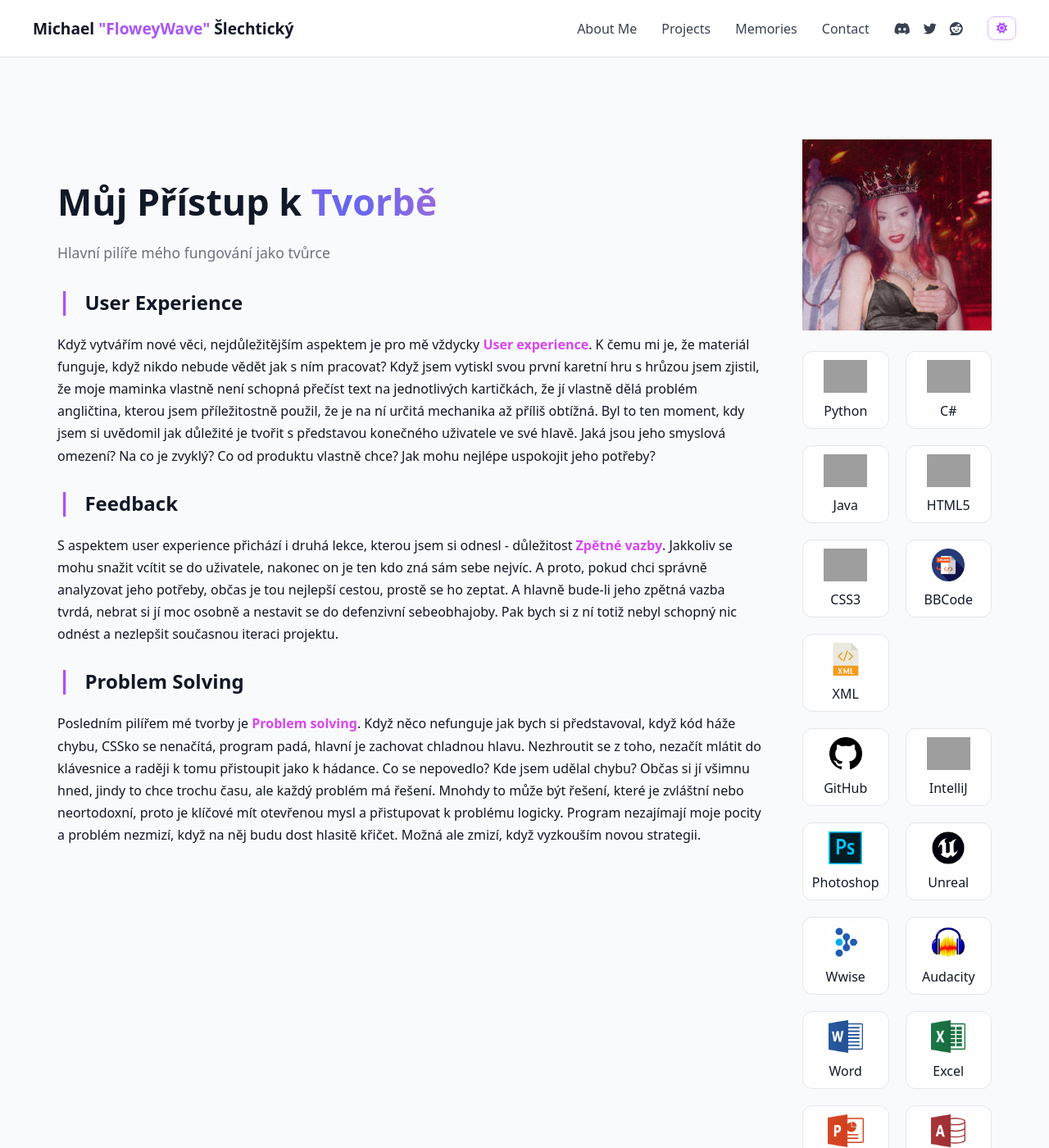
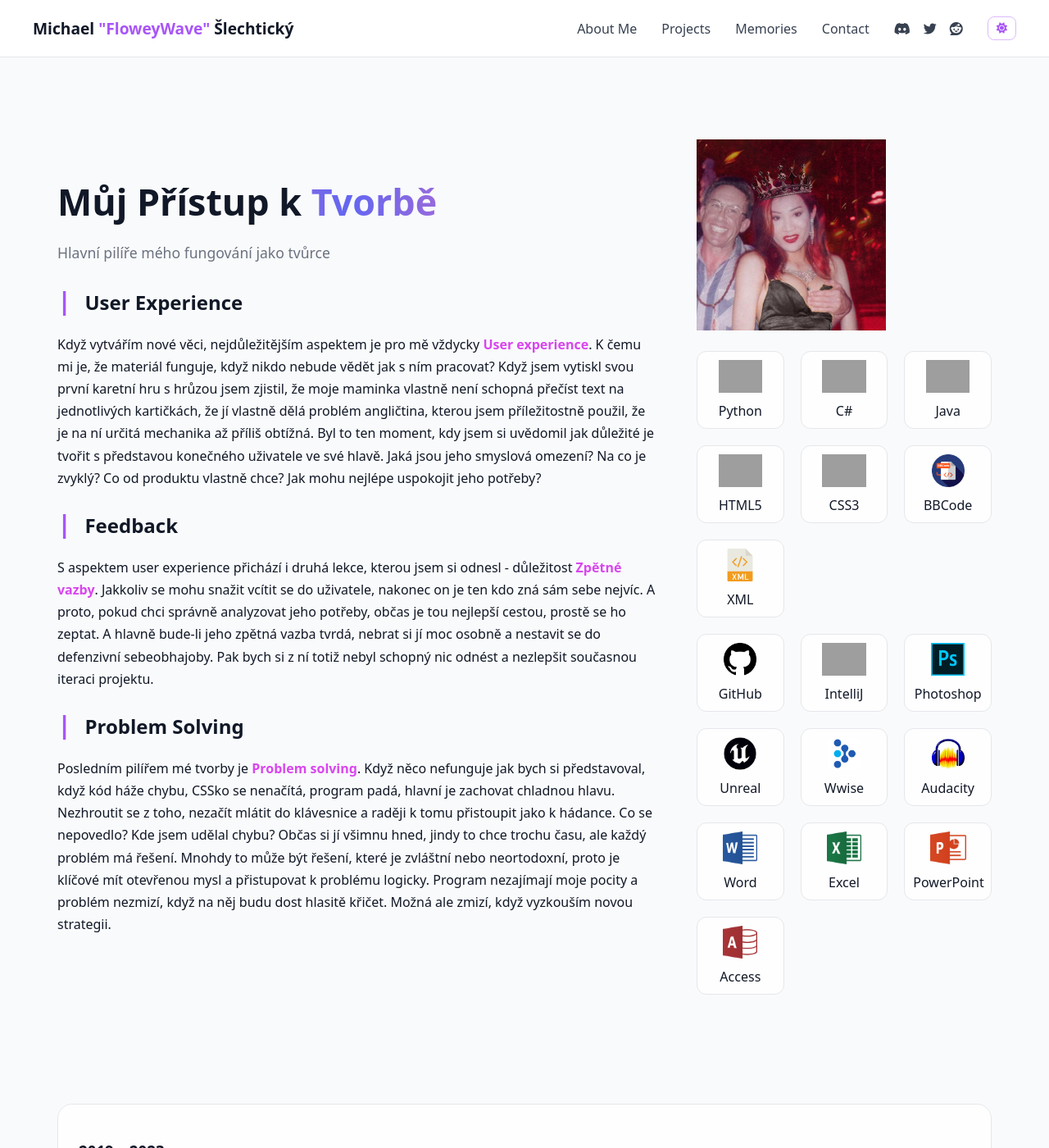
Before and after one commit to FloweyWave2/floweywave2.github.io, a Jekyll site: the page built from creator.html, in a window 1280 px wide and 1400 px high. Shown: the whole window at 82% size. Built offline with Jekyll 4.4.1, drawn with Linux system fonts in a browser that asks for light colours; grey boxes are pictures that could not be loaded.

Commit message:
Update style.scss

```diff
--- a/assets/css/style.scss
+++ b/assets/css/style.scss
@@ -813,8 +813,11 @@ body.light-mode .persona-card:hover {
 }
 
 .creator-text {
-    flex: 1;
+    flex: 1 1 60%;
     min-width: 300px;
+}
+.creator-right {
+    flex: 0 0 360px;
 }
 
 .creator-text-full {
```
